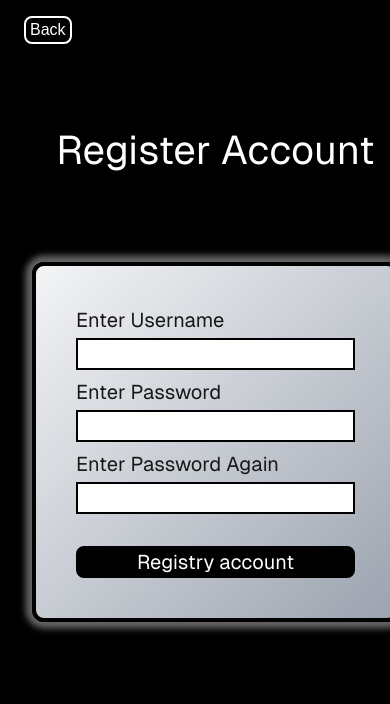
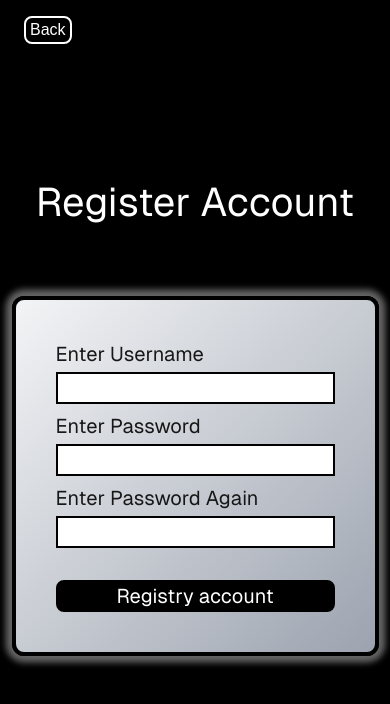
Before and after one commit to Owale128/Todolist-Next, a Next.js app: page /register in a window 390 px wide. Shown: the top 704 px of the page. Built offline with nearby package versions, Linux system fonts and the light colour scheme.

Commit message:
More styling

```diff
--- a/app/globals.css
+++ b/app/globals.css
@@ -40,6 +40,10 @@ body {
   font-size: 3rem;
 }
 
+.loginBtn:hover, .registryBtn:hover {
+  background-color: green;
+}
+
 @media (max-width: 390px) {
 
   .todolistH1 {
@@ -47,7 +51,7 @@ body {
   }
 
   .loginH1, .registryH1 {
-    margin-top: 8rem;
+    margin-top: 6rem;
     font-size: 2.5rem;
   }
 
@@ -60,8 +64,22 @@ body {
     font-size: 1.3rem;
   }
 
+  .loginBtn:hover, .registryBtn:hover {
+    background-color: black;
+  }
+
+  .loginBtn:active, .registryBtn:active {
+    background-color: green;
+  }
   .removeBtn {
     padding: 0.5rem;
   }
 
+  .loginForm, .registryForm {
+    display: flex;
+    flex-direction: column;
+    align-items: center;
+   overflow-y: hidden;
+  }
+
 }
--- a/app/page.tsx
+++ b/app/page.tsx
@@ -44,7 +44,7 @@ export default function Home() {
   }
 
   return (
-    <div className="grid grid-rows-[20px_1fr_20px] items-center justify-items-center min-h-screen p-8 pb-20 gap-16 sm:p-40 font-[family-name:var(--font-geist-sans)] animate-popUp">
+    <div className="grid grid-rows-[20px_1fr_20px] items-center justify-items-center min-h-screen p-8 pb-20 gap-16 sm:p-40 font-[family-name:var(--font-geist-sans)] animate-popUp loginForm">
      <h1 className=" text-white loginH1">Login</h1>
 
      <form
@@ -66,14 +66,14 @@ export default function Home() {
       required/>
 
       <button type="submit"
-       className="text-xl border-2 border-black rounded-lg px-2 mt-9 block bg-black text-white transition-all duration-100 ease-in hover:bg-green-700">
+       className="text-xl border-2 border-black rounded-lg px-2 mt-9 block bg-black text-white loginBtn">
         {loading ? 'Logging in' : 'Login'}
         </button>
 
        <button
        type="button"
        onClick={goToRegister}
-       className="text-xl border-2 border-black rounded-lg px-2 mt-4 bg-black text-white transition-all duration-100 ease-in hover:bg-green-700">
+       className="text-xl border-2 border-black rounded-lg px-2 mt-4 bg-black text-white registryBtn">
         Registry account
         </button>
 
--- a/app/register/page.tsx
+++ b/app/register/page.tsx
@@ -46,7 +46,7 @@ const Register= () => {
        <>Back</>
         </Button>
 
-      <div className="grid grid-rows-[20px_1fr_20px] items-center justify-items-center min-h-screen p-8 pb-20 gap-16 sm:p-40 font-[family-name:var(--font-geist-sans)] animate-popUp">
+      <div className="grid grid-rows-[20px_1fr_20px] items-center justify-items-center min-h-screen p-8 pb-20 gap-16 sm:p-40 font-[family-name:var(--font-geist-sans)] animate-popUp registryForm">
        <h1 className=" text-white registryH1">Register Account</h1>
 
        <form
@@ -81,7 +81,7 @@ const Register= () => {
 
          <button
          type="submit"
-         className="text-xl border-2 border-black rounded-lg px-2 mt-8 bg-black text-white transition-all duration-100 ease-in hover:bg-green-700 registryBtn">
+         className="text-xl border-2 border-black rounded-lg px-2 mt-8 bg-black text-white registryBtn">
           Registry account</button>
        </form>
 
```
